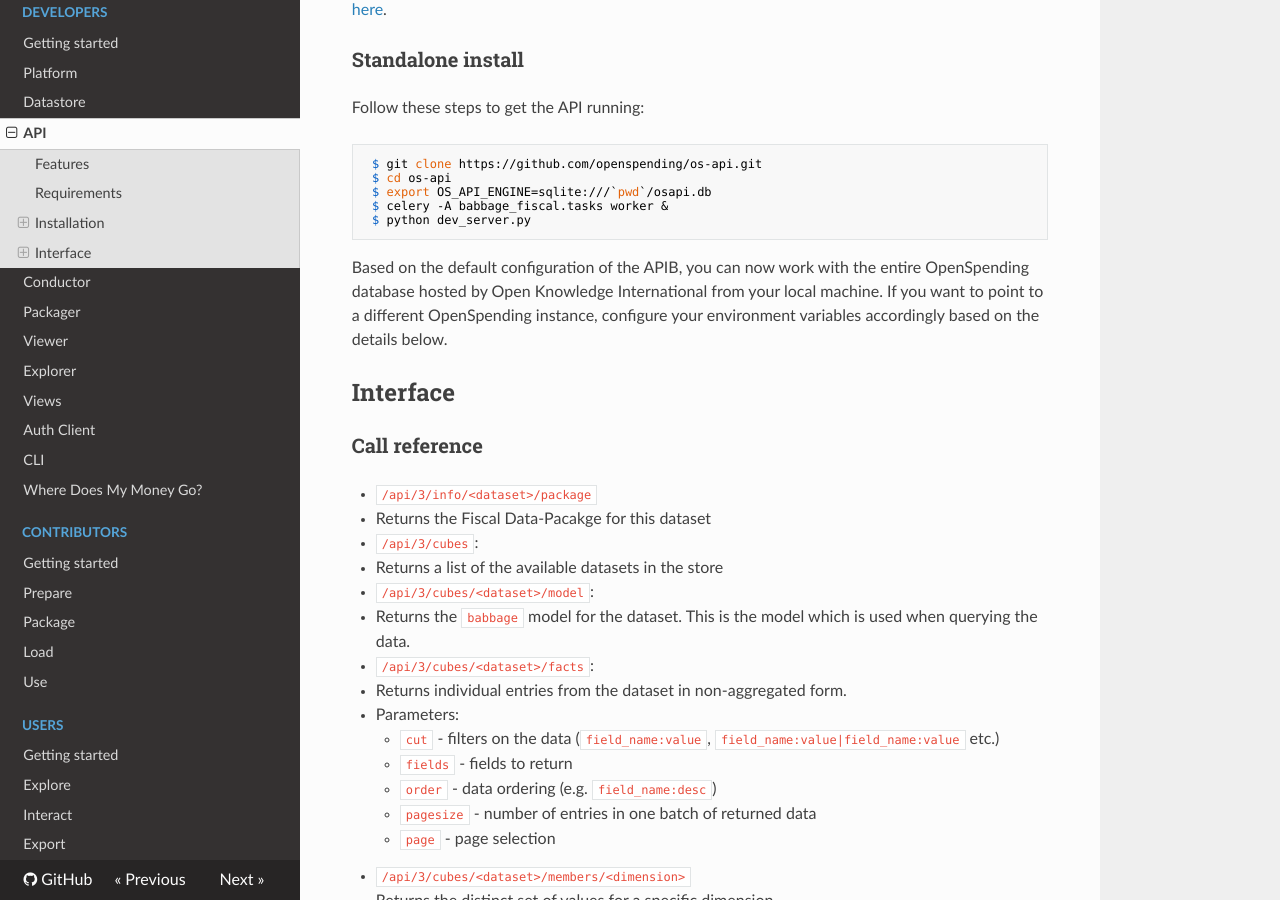
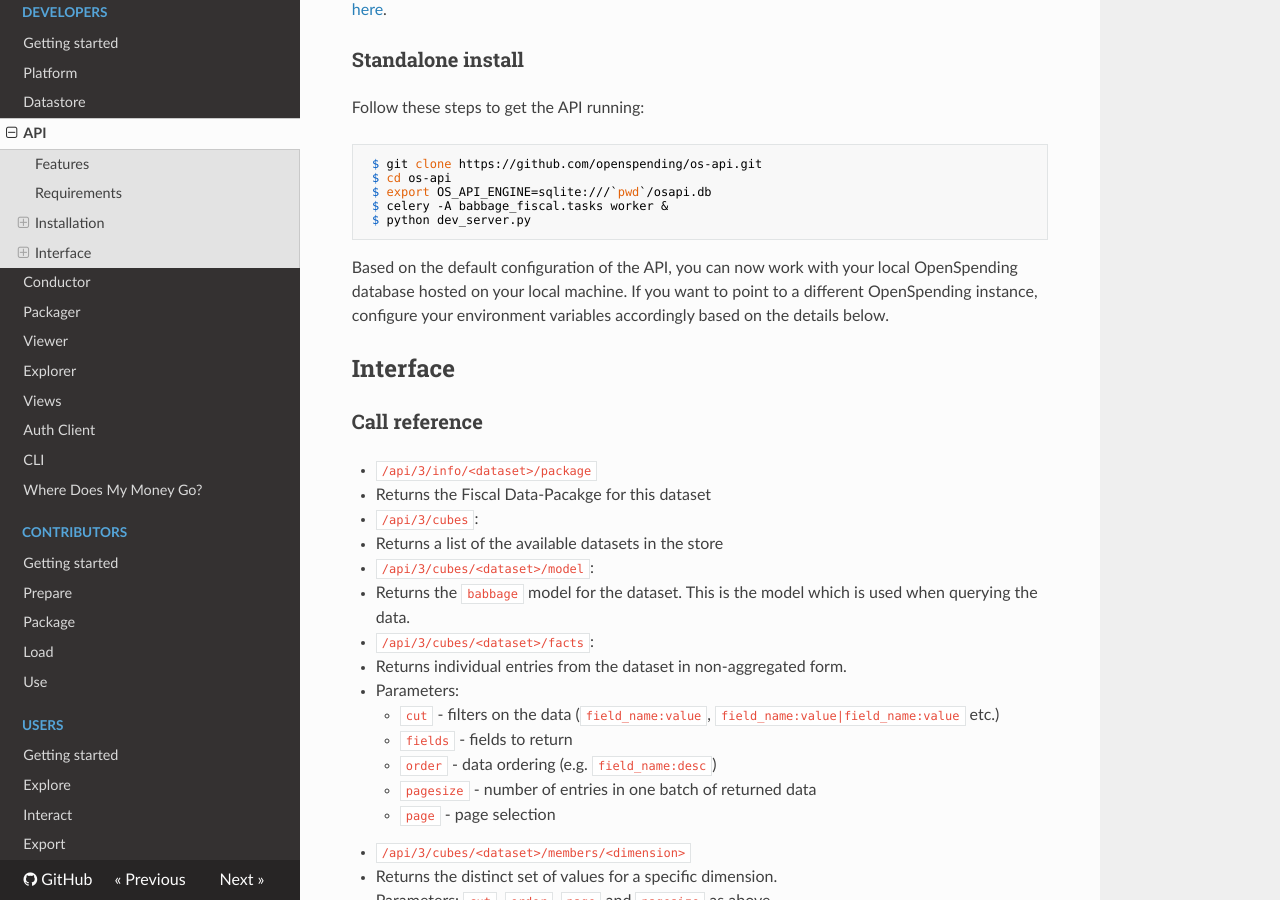
Before and after one commit to openspending/docs, an MkDocs documentation site: the page built from docs/developers/api.md, in a window 1280 px wide and 900 px high, scrolled down 1052 px. Built offline with MkDocs 1.6.1, drawn with Linux system fonts in a browser that asks for light colours; nearby versions of some CDN libraries; old or Windows-style settings are respelled for this version of MkDocs.

````diff
--- a/docs/developers/api.md
+++ b/docs/developers/api.md
@@ -42,7 +42,7 @@ Follow these steps to get the API running:
  $ python dev_server.py
 ```
 
-Based on the default configuration of the APIB, you can now work with the entire OpenSpending database hosted by Open Knowledge International from your local machine. If you want to point to a different OpenSpending instance, configure your environment variables accordingly based on the details below.
+Based on the default configuration of the API, you can now work with your local OpenSpending database hosted on your local machine. If you want to point to a different OpenSpending instance, configure your environment variables accordingly based on the details below.
 
 ## Interface
 
````
Also changed, not shown: docs/developers/conductor.md (+2 -0 lines).
